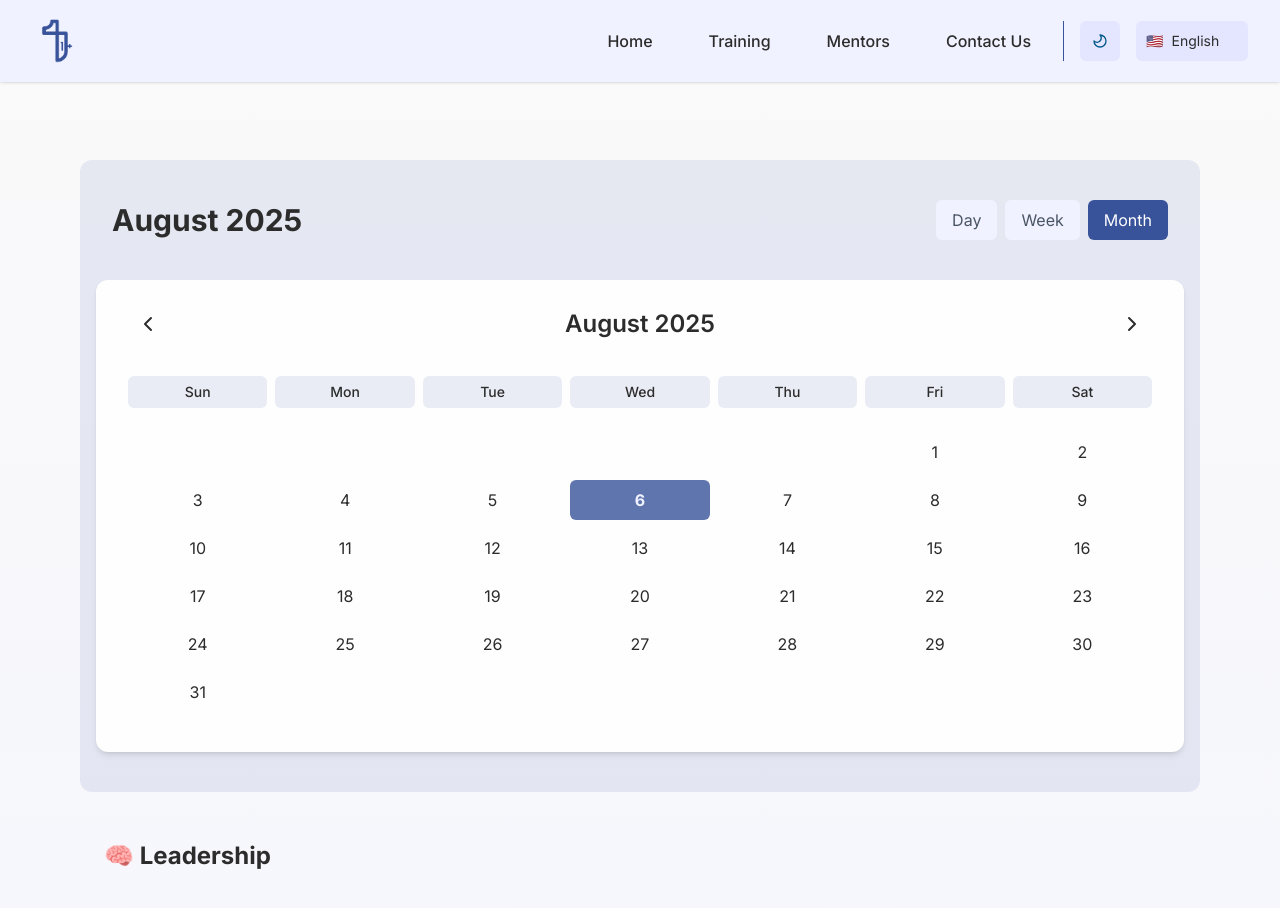
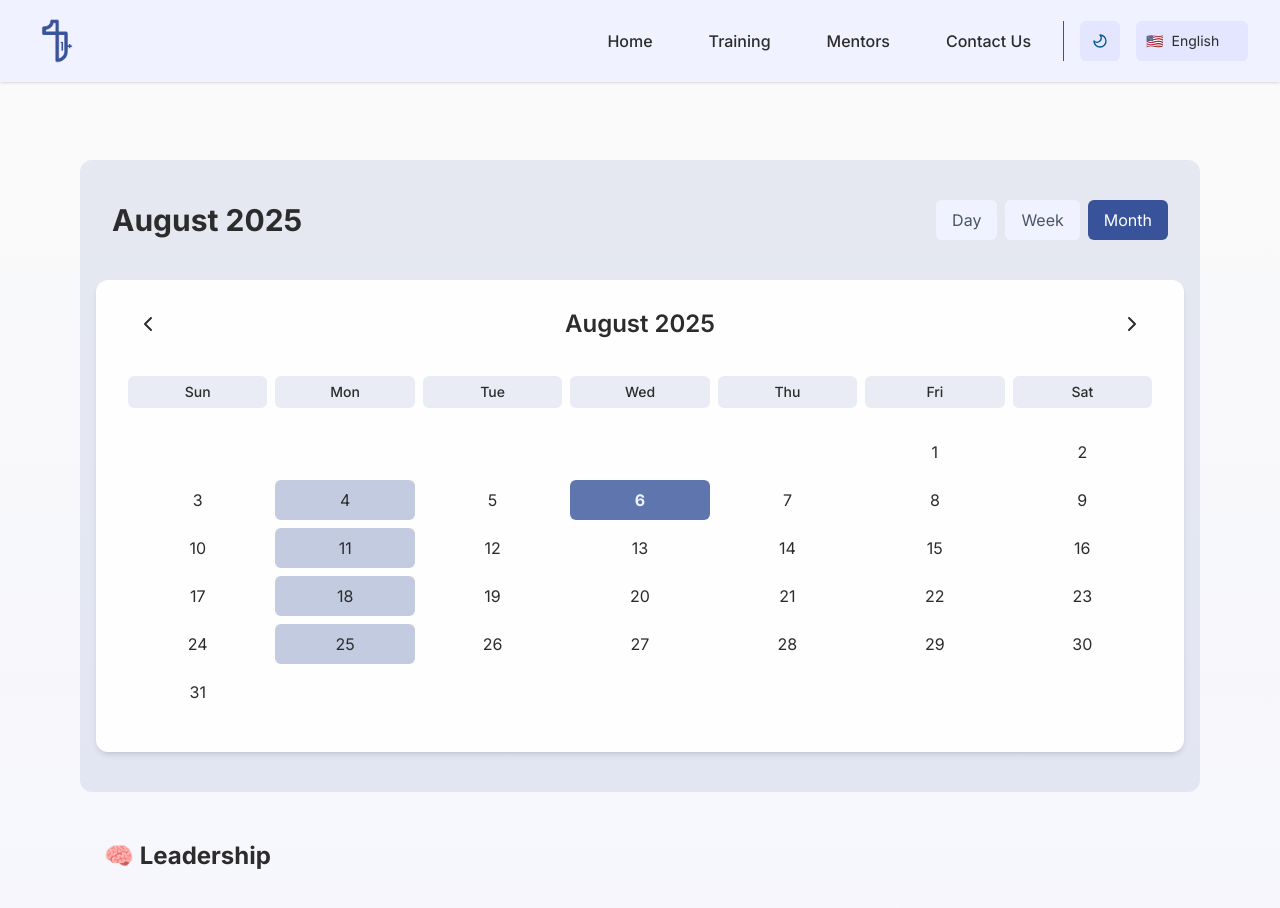
Before and after one commit to anglozm/org-latam-unomas, a Next.js app: page /en/training in a window 1280 px wide. Shown: the top 908 px of the page. Built offline with nearby package versions, Linux system fonts and the light colour scheme; grey boxes are pictures that could not be loaded.

Commit message:
UNOMAS-7: Fixed Dates comparison to show highlighted dates on 'Calendar.tsx'

```diff
--- a/src/app/[locale]/training/page.tsx
+++ b/src/app/[locale]/training/page.tsx
@@ -53,25 +53,25 @@ const dummyEvents: ScheduleEvent[] = [
     {
         id: 1,
         title: 'Reunión de equipo',
-        date: '2025-08-17T04:00:00',
+        date: '2025-08-04T04:00:00',
         description: 'Reunión semanal para discutir el progreso del proyecto.',
         color: '#4CAF50'
     }, {
         id: 2,
         title: 'Presentación a cliente',
-        date: '2025-08-15T14:30:00',
+        date: '2025-08-11T14:30:00',
         description: 'Presentación del nuevo diseño de interfaz de usuario.',
         color: '#9fcff8'
     }, {
         id: 3,
         title: 'Almuerzo con el equipo',
-        date: '2025-08-13T13:00:00',
+        date: '2025-08-18T13:00:00',
         description: 'Almuerzo para celebrar el lanzamiento del nuevo módulo.',
         color: '#ffeab2'
     }, {
         id: 4,
         title: 'Cierre de sprint',
-        date: '2025-08-29T17:00:00',
+        date: '2025-08-25T17:00:00',
         description: 'Revisión final y demostración del trabajo realizado en el sprint.',
         color: '#ffb5b0'
     },
--- a/src/components/ui/Calendar.tsx
+++ b/src/components/ui/Calendar.tsx
@@ -9,6 +9,7 @@ import {
     format,
     isEqual,
     isToday,
+    startOfDay,
     startOfMonth,
     subMonths
 } from 'date-fns'
@@ -72,7 +73,7 @@ export default function Calendar({
     const isDayToday = (date: Date) => isToday(date)
     const isDayHighlighted = (date: Date) =>
         highlightedDates.some(highlightedDate =>
-            isEqual(highlightedDate, date)
+            isEqual(startOfDay(highlightedDate), startOfDay(date)) // ← Both dates are normalized to 00:00 H to be compared
         )
 
     // Calculation of the offset for empty days
@@ -128,13 +129,21 @@ export default function Calendar({
 
                 {/* Days of the current month */}
                 { allDaysInMonth.map(day => {
+                    const baseCellClasses = 'flex items-center justify-center h-10 w-full rounded-md transition-all duration-200 ease-in-out cursor-pointer select-none'
+
+                    const todayClasses = 'bg-[var(--color-app-primary)]/80 text-[var(--color-app-secondary)] font-bold'
+                    const highlightedClasses = 'bg-[var(--color-app-primary)]/30 text-[var(--color-app-primary-fg)]'
+
+                    const hoverClasses = 'hover:scale-105 hover:bg-[var(--color-hover-bg)] hover:text-[var(--color-accent)]'
+
+                    const isCurrentDay = isDayToday(day)
+                    const isEventDay = isDayHighlighted(day)
+
                     const cellClasses = clsx(
-                        'flex items-center justify-center h-10 w-full rounded-md',
-                        'transition-all duration-200 hover:scale-105 ease-in-out',
-                        'cursor-pointer select-none',
-                        'hover:bg-[var(--color-hover-bg)] hover:text-[var(--color-accent)]',
-                        isDayToday(day) && 'bg-[var(--color-app-primary)]/80 text-[var(--color-app-secondary)] hover:text-[var(--color-app-primary)] font-bold',
-                        isDayHighlighted(day) && !isDayToday(day) && 'bg-[var(--color-app-primary)]/30 text-[var(--color-app-primary-fg)]'
+                        baseCellClasses,
+                        isCurrentDay && todayClasses,
+                        !isCurrentDay && isEventDay && highlightedClasses,
+                        hoverClasses
                     )
 
                     return (
```
